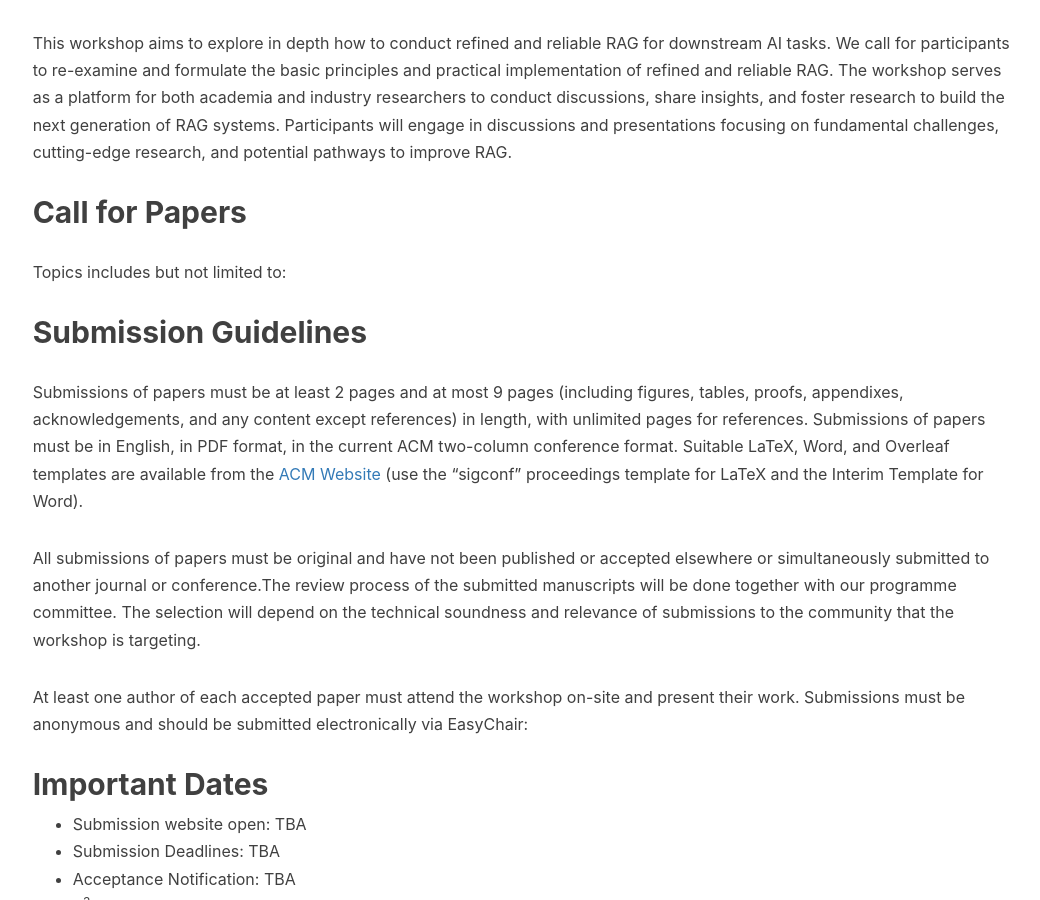
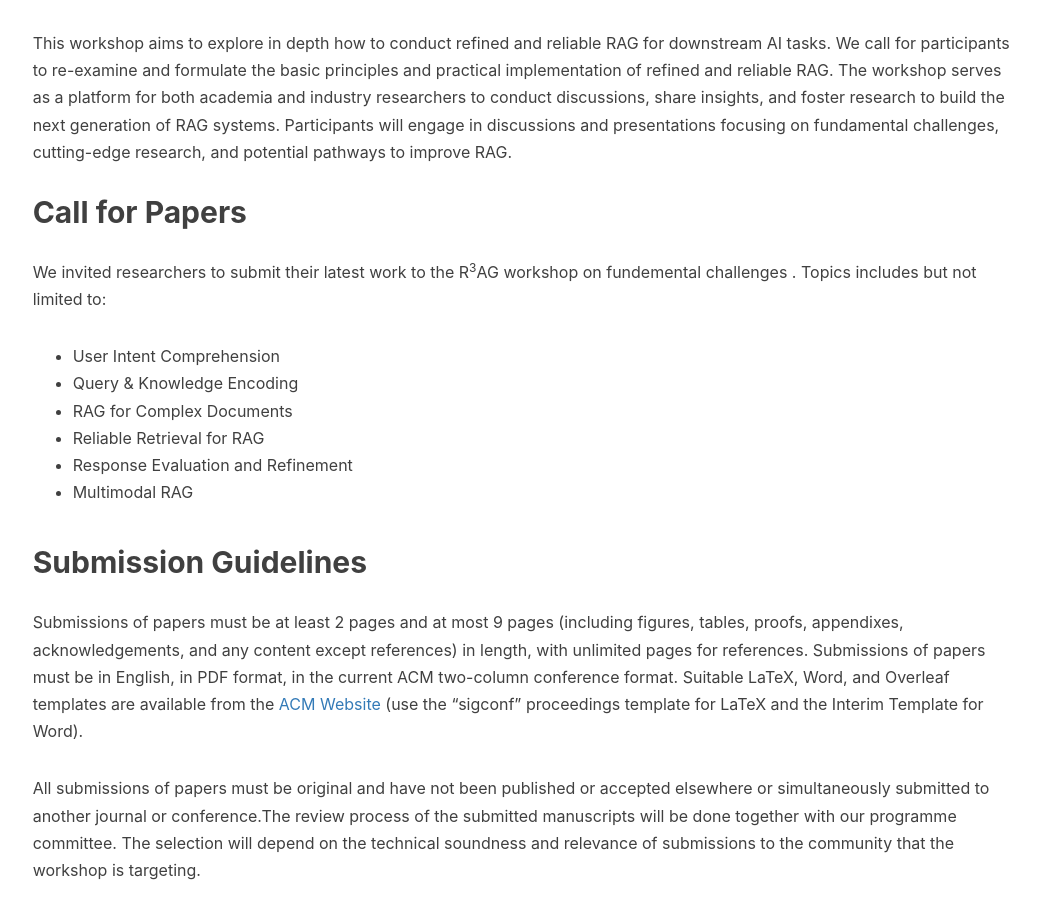
Before and after one commit to R3AG-SIGIR-AP/R3AG-SIGIR-AP.github.io, a Jekyll site: the page built from index.md, in a window 1280 px wide and 900 px high, scrolled down 746 px. Shown: the whole window, without its empty margins (89-1129 px from the left). Built offline with Jekyll 4.4.1, drawn with Linux system fonts in a browser that asks for light colours; nearby versions of some CDN libraries; our own code applies the rules of GitHub Pages for plain Markdown files.

Commit message:
basic clean up

```diff
--- a/index.md
+++ b/index.md
@@ -9,8 +9,13 @@ description: ""
  This workshop aims to explore in depth how to conduct refined and reliable RAG for downstream AI tasks. We call for participants to re-examine and formulate the basic principles and practical implementation of refined and reliable RAG. The workshop serves as a platform for both academia and industry researchers to conduct discussions, share insights, and foster research to build the next generation of RAG systems. Participants will engage in discussions and presentations focusing on fundamental challenges, cutting-edge research, and  potential pathways to improve RAG.
 
 ## <a name='Call for Papers' style="color: inherit; text-decoration: none;text-align: center;"> Call for Papers </a>
-
-Topics includes but not limited to:
+We invited researchers to submit their latest work to the R<sup>3</sup>AG workshop on fundemental challenges . Topics includes but not limited to:
+- User Intent Comprehension
+- Query & Knowledge Encoding
+- RAG for Complex Documents
+- Reliable Retrieval for RAG
+- Response Evaluation and Refinement
+- Multimodal RAG
 
 ## Submission Guidelines
 Submissions of papers must be at least 2 pages and at most 9 pages (including figures, tables, proofs, appendixes, acknowledgements, and any content except references) in length, with unlimited pages for references. Submissions of papers must be in English, in PDF format, in the current ACM two-column conference format. Suitable LaTeX, Word, and Overleaf templates are available from the [ACM Website](https://www.acm.org/publications/proceedings-template) (use the “sigconf” proceedings template for LaTeX and the Interim Template for Word).
```
